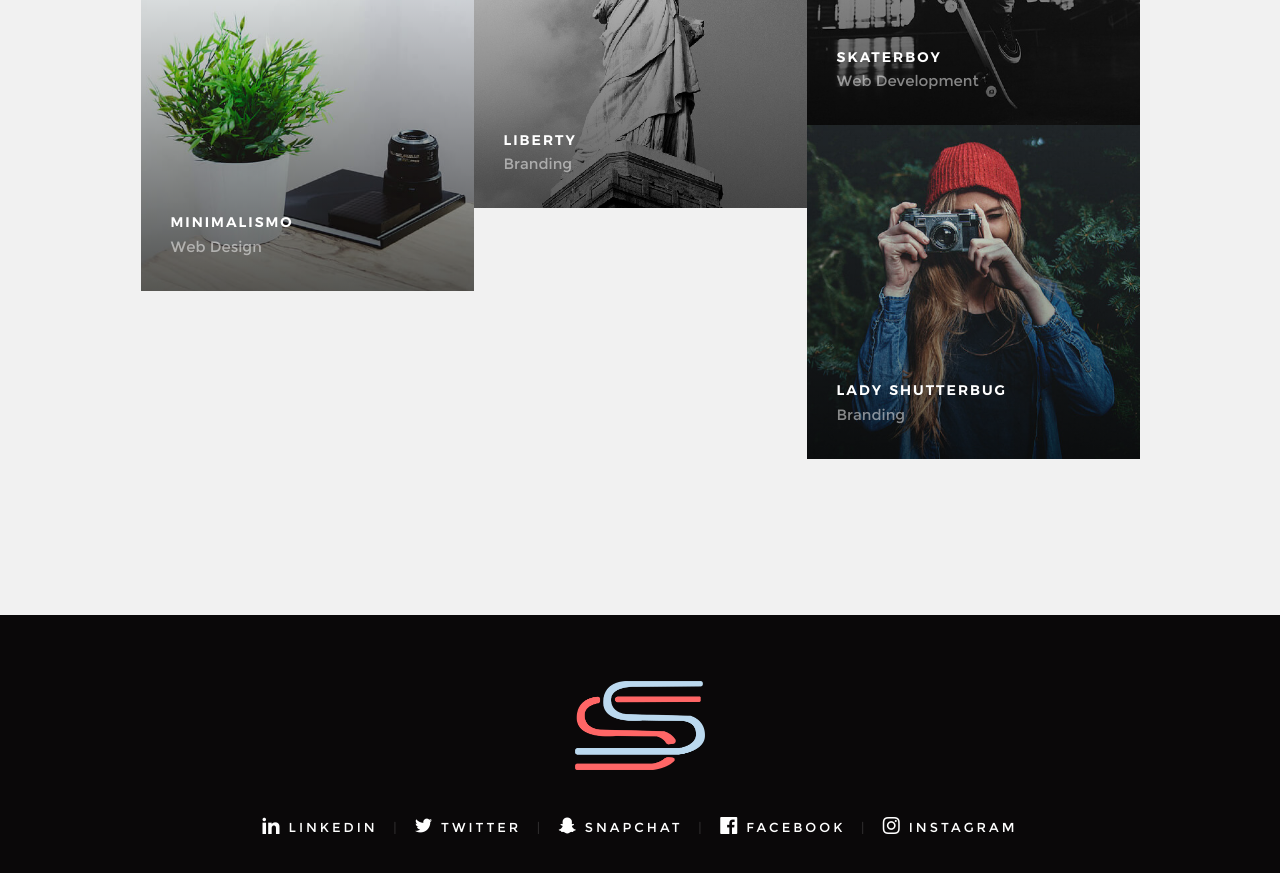
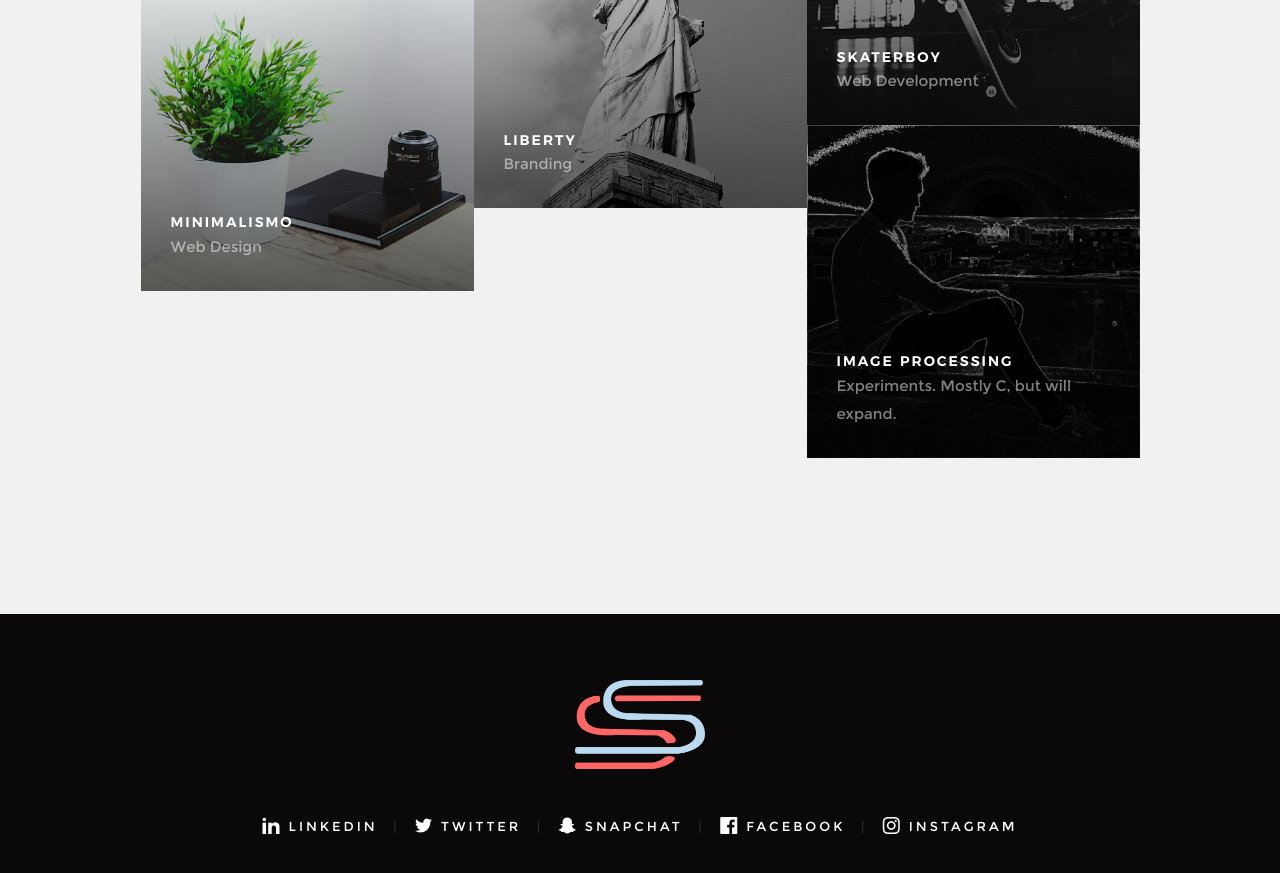
Before and after one commit to Paper-SSheets/Paper-SSheets.GitHub.io, a plain HTML site: page works.html in a window 1280 px wide. Shown: the part 1120-1993 px from the top of the page. Drawn offline with Linux system fonts and the light colour scheme.

Commit message:
image processing

```diff
--- a/works.html
+++ b/works.html
@@ -308,45 +308,32 @@
           </div>
           <!-- end masonry__brick -->
 
+
           <div class="masonry__brick">
             <div class="item-folio">
               <div class="item-folio__thumb">
-                <a
-                  href="images/portfolio/gallery/g-shutterbug.jpg"
-                  class="thumb-link"
-                  data-size="1050x700"
-                >
+                <a href="https://github.com/Paper-SSheets/ImageProcessing" target="_blank">
                   <img
-                    src="images/portfolio/shutterbug.jpg"
-                    srcset="
-                      images/portfolio/shutterbug.jpg    1x,
-                      images/portfolio/shutterbug@2x.jpg 2x
-                    "
+                    src="images/portfolio/sobel_example.jpg"
                     alt=""
                   />
                   <span class="shadow-overlay"></span>
                 </a>
               </div>
-
               <div class="item-folio__text">
                 <h3 class="item-folio__title">
-                  Lady Shutterbug
+                  Image Processing
                 </h3>
                 <p class="item-folio__cat">
-                  Branding
+                  Experiments. Mostly C, but will expand.
                 </p>
               </div>
-
-              <span class="item-folio__caption">
-                <p>
-                  Vero molestiae sed aut natus excepturi. Et tempora numquam.
-                  Temporibus iusto quo.Unde dolorem corrupti neque nisi.
-                </p>
-              </span>
             </div>
             <!-- end item-folio -->
           </div>
           <!-- end masonry__brick -->
+
+
         </div>
       </div>
       <!-- end masonry -->
```
Also changed, not shown: images/contact-bg.jpg (deleted), images/portfolio/shutterbug.jpg (deleted), images/portfolio/shutterbug@2x.jpg (deleted), images/portfolio/sobel_example.jpg (added), instructions/notes_for_myself.txt (indentation only).
